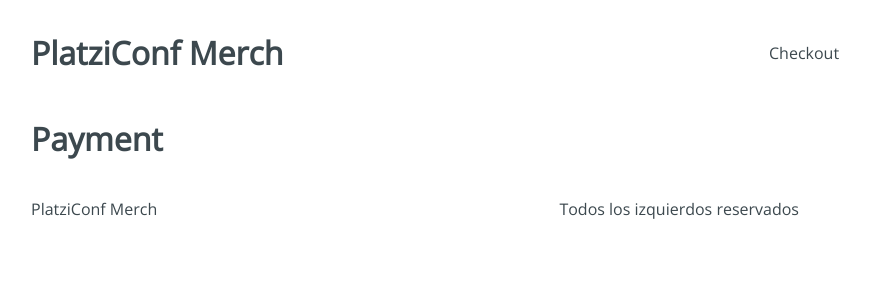
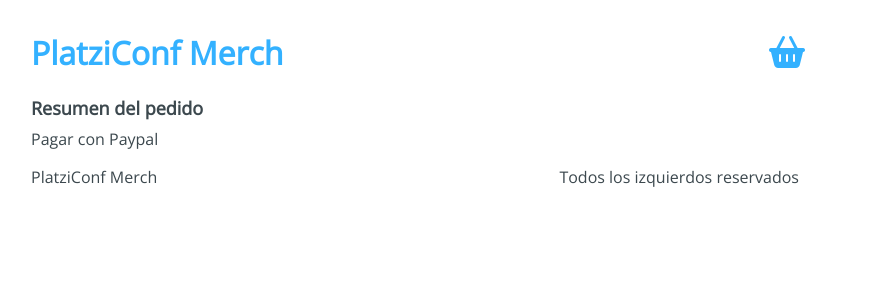
Before and after one commit to andresfmj/platzi-conf-merch-workshop, a React app: page /checkout/payment in a window 1280 px wide. Shown: the top 300 px of the page, without its empty margins (225-1095 px from the left). Built offline with nearby package versions, Linux system fonts and the light colour scheme.

Commit message:
usar kit de fontawesome y conectar paginas con react router

```diff
--- a/src/components/Header.jsx
+++ b/src/components/Header.jsx
@@ -1,10 +1,17 @@
 import React from 'react';
+import { Link } from 'react-router-dom';
 import '../styles/components/Header.css';
 
 const Header = () => (
   <div className="Header">
-    <h1 className="Header-title">PlatziConf Merch</h1>
-    <div className="Header-checkout">Checkout</div>
+    <h1 className="Header-title">
+      <Link to="/">PlatziConf Merch</Link>
+    </h1>
+    <div className="Header-checkout">
+      <Link to="/checkout">
+        <i className="fas fa-shopping-basket fa-2x" />
+      </Link>
+    </div>
   </div>
 );
 
--- a/src/containers/Checkout.jsx
+++ b/src/containers/Checkout.jsx
@@ -1,4 +1,5 @@
 import React from 'react';
+import { Link } from 'react-router-dom';
 import '../styles/components/Checkout.css';
 
 const Checkout = () => (
@@ -10,12 +11,16 @@
           <h4>ITEM NAME</h4>
           <span>$10</span>
         </div>
-        <button type="button">Eliminar</button>
+        <button type="button">
+          <i className="fas fa-trash-alt" />
+        </button>
       </div>
     </div>
     <div className="Checkout-sidebar">
       <h3>Precio total: $10</h3>
-      <button type="button">Continuar pedido</button>
+      <Link to="/checkout/info">
+        <button type="button">Continuar pedido</button>
+      </Link>
     </div>
   </div>
 );
--- a/src/containers/Information.jsx
+++ b/src/containers/Information.jsx
@@ -1,4 +1,5 @@
 import React from 'react';
+import { Link } from 'react-router-dom';
 import '../styles/components/Information.css';
 
 const Information = () => (
@@ -22,7 +23,9 @@
       </div>
       <div className="Information-buttons">
         <div className="Information-back">Regresar</div>
-        <div className="Information-next">Pagar</div>
+        <div className="Information-next">
+          <Link to="/checkout/payment">Pagar</Link>
+        </div>
       </div>
     </div>
     <div className="Information-sidebar">
--- a/src/containers/Payment.jsx
+++ b/src/containers/Payment.jsx
@@ -1,5 +1,13 @@
 import React from 'react';
+import '../styles/components/Payment.css';
 
-const Payment = () => <h1>Payment</h1>;
+const Payment = () => (
+  <div className="Payment">
+    <div className="Payment-content">
+      <h3>Resumen del pedido</h3>
+      <div className="Payment-button">Pagar con Paypal</div>
+    </div>
+  </div>
+);
 
 export default Payment;
--- a/src/containers/SuccessPayment.jsx
+++ b/src/containers/SuccessPayment.jsx
@@ -1,5 +1,14 @@
 import React from 'react';
+import '../styles/components/Success.css';
 
-const SuccessPayment = () => <h1>SuccessPayment</h1>;
+const SuccessPayment = () => (
+  <div className="SuccessPayment">
+    <div className="SuccessPayment-content">
+      <h2>Gracias por tu compra</h2>
+      <span>Tu pedido llegara en tres dias a tu direccion</span>
+      <div className="SuccessPayment-map">Google Maps</div>
+    </div>
+  </div>
+);
 
 export default SuccessPayment;
```
